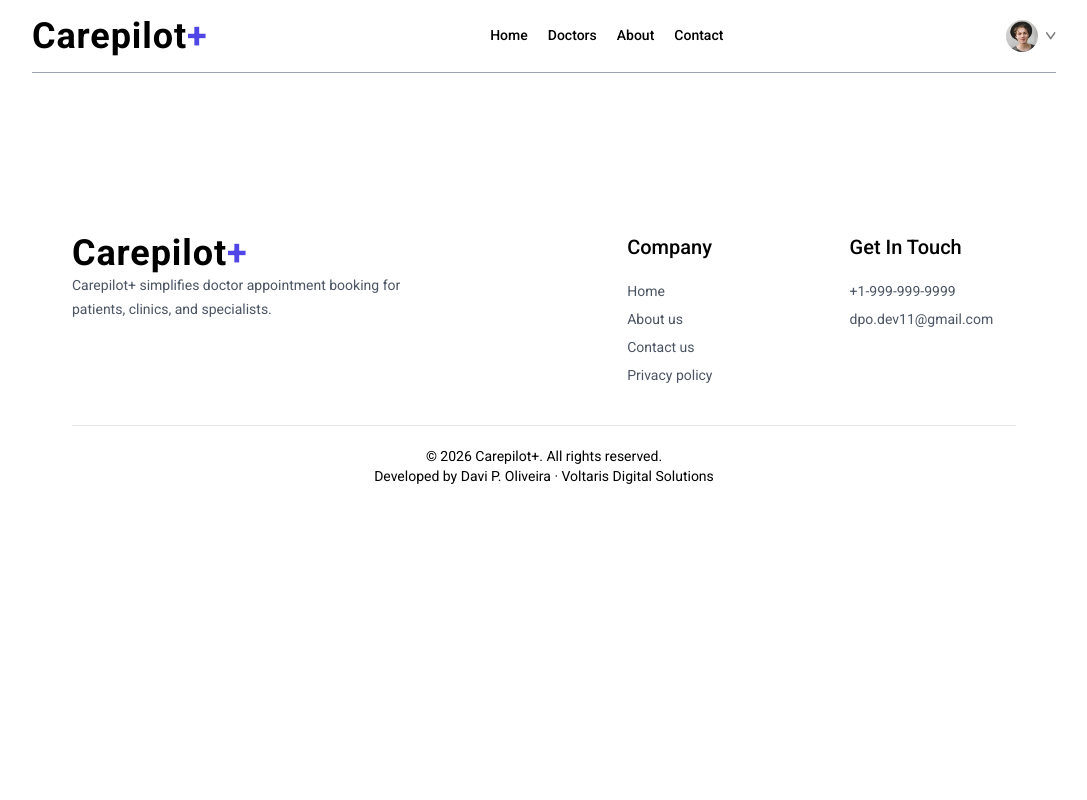
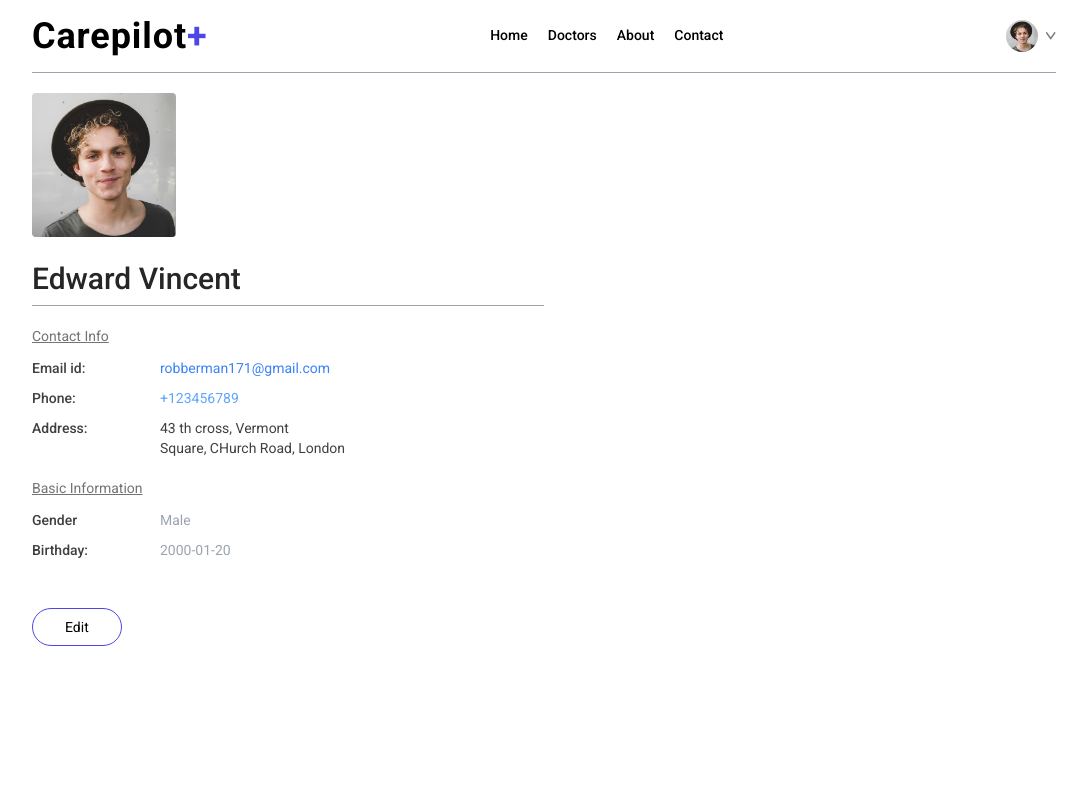
Before and after one commit to davi-p-oliveira-11/carepilot-plus, a React (Vite) app in the folder client/: page /my-profile in a window 1280 px wide. Shown: the top 800 px of the page, without its empty margins (96-1183 px from the left). Built offline with nearby package versions, Linux system fonts and the light colour scheme.

Commit message:
feat(client): create patient profile page with user details layout

```diff
--- a/client/src/pages/MyProflie.jsx
+++ b/client/src/pages/MyProflie.jsx
@@ -1,11 +1,132 @@
-import React from 'react'
+import { useState } from "react";
+import { assets } from "../assets/assets";
 
-const MyProflie = () => {
+const MyProfile = () => {
+  const [userData, setUserData] = useState({
+    name: "Edward Vincent",
+    image: assets.profile_pic,
+    email: "robberman171@gmail.com",
+    phone: "+123456789",
+    address: {
+      line1: "43 th cross, Vermont",
+      line2: "Square, CHurch Road, London",
+    },
+    gender: "Male",
+    dob: "2000-01-20",
+  });
+
+  const [isEdit, setIsEdit] = useState(false);
+
   return (
-    <div>
+    <div className="max-w-lg flex flex-col gap-2 text-sm">
 
+      <img className="w-36 rounded" src={userData.image} alt="" />
+
+      {isEdit ? (
+        <input
+          className="bg-gray-50 text-3xl font-medium max-w-60 mt-4"
+          type="text"
+          value={userData.name}
+          onChange={(e) =>
+            setUserData((prev) => ({ ...prev, name: e.target.value }))
+          }
+        />
+      ) : (
+        <p className="font-medium text-3xl text-neutral-800 mt-4">{userData.name}</p>
+      )}
+
+      <hr className="bg-zinc-400 h-[1px] border-none"/>
+
+      <div>
+        <p className="text-neutral-500 underline mt-3">Contact Info</p>
+        <div className="grid grid-cols-[1fr_3fr] gap-y-2.5 mt-3 text-neutral-700">
+          <p className="font-medium">Email id:</p>
+          <p className="text-blue-500">{userData.email}</p>
+          <p className="font-medium">Phone:</p>
+          {isEdit ? (
+            <input
+              className="bg-gray-100 max-w-52"
+              type="text"
+              value={userData.phone}
+              onChange={(e) =>
+                setUserData((prev) => ({ ...prev, phone: e.target.value }))
+              }
+            />
+          ) : (
+            <p className="text-blue-400">{userData.phone}</p>
+          )}
+          <p className="font-medium">Address:</p>
+          {isEdit ? (
+            <p>
+              <input
+                className="bg-gray-50"
+                onChange={(e) =>
+                  setUserData((prev) => ({
+                    ...prev,
+                    address: { ...prev.address, line1: e.target.value },
+                  }))
+                }
+                value={userData.address.line1}
+                type="text"
+              />
+              <br />
+              <input
+                className="bg-gray-50"
+                onChange={(e) =>
+                  setUserData((prev) => ({
+                    ...prev,
+                    address: { ...prev.address, line1: e.target.value },
+                  }))
+                }
+                value={userData.address.line2}
+                type="text"
+              />
+            </p>
+          ) : (
+            <p className="text gray-500">
+              {userData.address.line1}
+              <br />
+              {userData.address.line2}
+            </p>
+          )}
+        </div>
+      </div>
+      <div>
+        <p className="text-neutral-500 underline mt-3">Basic Information</p>
+        <div className="grid grid-cols-[1fr_3fr] gap-y-2.5 mt-3 text-neutral-700">
+          <p className="font-medium">Gender</p>
+          {isEdit ? (
+            <select
+              className="max-w-20 bg-gray-100"
+              onChange={(e) =>
+                setUserData((prev) => ({ ...prev, gender: e.target.value }))
+              }
+              value={userData.gender}
+            >
+              <option value="Male">Male</option>
+              <option value="Female">Female</option>
+            </select>
+          ) : (
+            <p className="text-gray-400">{userData.gender}</p>
+          )}
+          <p className="font-medium">Birthday:</p>
+          {
+            isEdit
+            ? <input className="max-w-28 bg-gray-100" type="date" onChange={(e) => setUserData(prev => ({...prev, dob: e.target.value}))} value={userData.dob}/>
+            : <p className="text-gray-400">{userData.dob}</p>
+          }
+        </div>
+      </div>
+
+      <div className="mt-10">
+        {
+          isEdit
+          ? <button className="border border-primary px-8 py-2 rounded-full hover:bg-primary hover:text-white transition-all" onClick={()=>setIsEdit(false)}>Save Information</button>
+          : <button className="border border-primary px-8 py-2 rounded-full hover:bg-primary hover:text-white transition-all" onClick={()=>setIsEdit(true)}>Edit</button>
+        }
+      </div>
     </div>
-  )
-}
+  );
+};
 
-export default MyProflie
+export default MyProfile;
```
